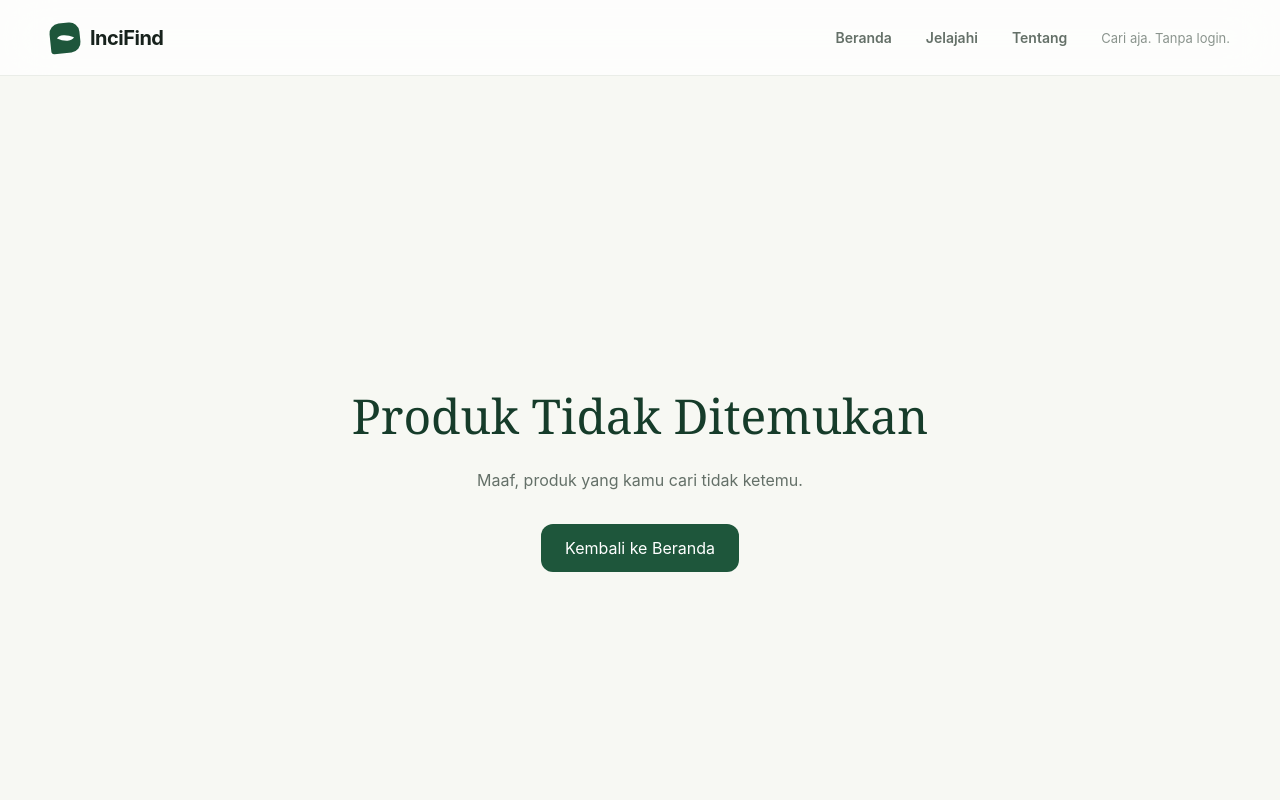
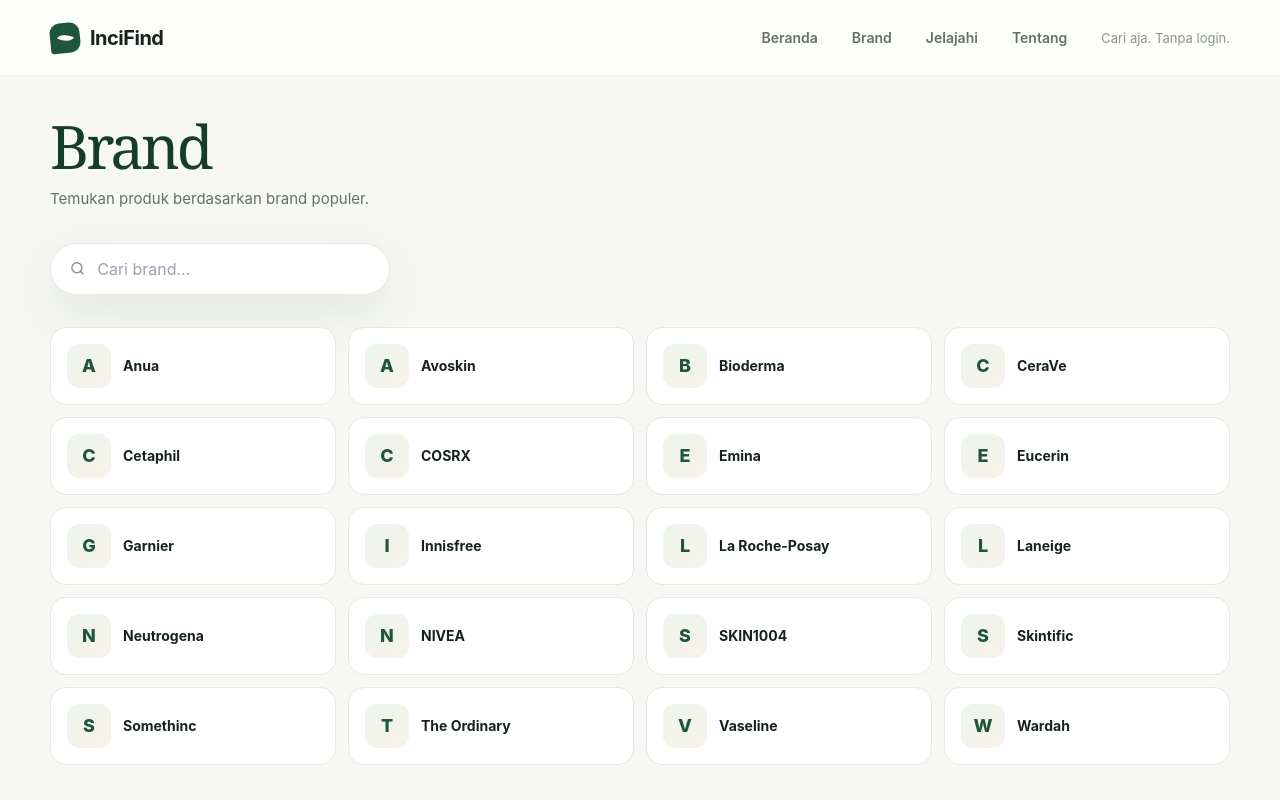
Before and after one commit to shafiqmu/InciFind, a Next.js app: page /brands in a window 1280 px wide. Before the commit this address had no page. Shown: the top 800 px of the page. Built offline with nearby package versions, Linux system fonts and the light colour scheme.

Commit message:
Search page + brands index + marquee + navbar Brand

```diff
--- a/app/brands/[slug]/page.tsx
+++ b/app/brands/[slug]/page.tsx
@@ -31,6 +31,10 @@
           Beranda
         </Link>
         <span className="text-ink-muted">/</span>
+        <Link href="/brands" className="text-ink-soft hover:text-pine-800">
+          Semua brand
+        </Link>
+        <span className="text-ink-muted">/</span>
         <span className="text-ink">{brand.name}</span>
       </nav>
 
--- /dev/null
+++ b/app/brands/page.tsx
@@ -0,0 +1,18 @@
+import BrandIndex from '../../components/brand/BrandIndex';
+
+export default function BrandsPage() {
+  return (
+    <main className="w-[min(1180px,calc(100%-40px))] mx-auto pt-10 pb-[90px]">
+      <div className="mb-8">
+        <h1 className="font-serif text-pine-900 text-[clamp(38px,5vw,60px)] leading-[1] tracking-[-0.05em]">
+          Brand
+        </h1>
+        <p className="mt-3 text-ink-soft text-[15px]">
+          Temukan produk berdasarkan brand populer.
+        </p>
+      </div>
+
+      <BrandIndex />
+    </main>
+  );
+}
--- a/app/page.tsx
+++ b/app/page.tsx
@@ -1,4 +1,5 @@
 import SearchBar from '@/components/search/SearchBar';
+import BrandMarquee from '@/components/home/BrandMarquee';
 
 const SUGGESTIONS = [
   { label: 'CeraVe', q: 'CeraVe' },
@@ -130,6 +131,8 @@
         </div>
       </section>
 
+      <BrandMarquee />
+
       {/* FEATURES */}
       <section className="w-[min(1180px,calc(100%-40px))] mx-auto grid grid-cols-2 lg:grid-cols-4 gap-4 pb-[110px]">
         {FEATURES.map((f) => (
--- /dev/null
+++ b/app/search/page.tsx
@@ -0,0 +1,79 @@
+import Link from 'next/link';
+import SearchBar from '@/components/search/SearchBar';
+import BrandGrid from '@/components/brand/BrandGrid';
+import { searchInkee } from '@/lib/inkee-client';
+import { filterStaticProducts } from '@/lib/products';
+
+export const dynamic = 'force-dynamic';
+
+interface SearchPageProps {
+  searchParams: { q?: string };
+}
+
+/**
+ * Halaman hasil pencarian: user pilih sendiri (enter tidak judi produk pertama).
+ * Foto diisi progresif via BrandGrid. URL shareable (?q=).
+ */
+export default async function SearchPage({ searchParams }: SearchPageProps) {
+  const q = (searchParams?.q || '').trim();
+
+  let names: Array<{ slug: string; name: string }> = [];
+  let hasMore = false;
+
+  if (q) {
+    try {
+      const res = await searchInkee(q, 50, 1);
+      names = res.products.map((p) => ({ slug: p.slug, name: p.name }));
+      hasMore = res.hasMore;
+    } catch {
+      names = [];
+    }
+    if (names.length === 0) {
+      try {
+        names = (filterStaticProducts(q) as unknown as Array<{ slug: string; name: string }>).map(
+          (p) => ({ slug: p.slug, name: p.name })
+        );
+      } catch {
+        names = [];
+      }
+    }
+  }
+
+  return (
+    <main className="w-[min(1180px,calc(100%-40px))] mx-auto pt-10 pb-[90px]">
+      <nav className="flex items-center gap-2 mb-8 text-[13px] font-semibold">
+        <Link href="/" className="text-ink-soft hover:text-pine-800">
+          Beranda
+        </Link>
+        <span className="text-ink-muted">/</span>
+        <span className="text-ink">Hasil pencarian</span>
+      </nav>
+
+      <div className="max-w-[560px] mb-8">
+        <SearchBar key={q} initial={q} align="start" />
+      </div>
+
+      {!q ? (
+        <p className="py-10 text-ink-muted text-center text-sm">
+          Ketik nama produk di atas untuk mencari.
+        </p>
+      ) : (
+        <>
+          <p className="mb-6 text-ink-soft text-[15px]">
+            {names.length} hasil untuk &ldquo;{q}&rdquo;{hasMore ? ' (+ lainnya)' : ''}
+          </p>
+          {names.length > 0 ? (
+            <BrandGrid
+              items={names.map((p) => ({ slug: p.slug, name: p.name }))}
+              searchPlaceholder="Cari di hasil ini..."
+            />
+          ) : (
+            <p className="py-10 text-ink-muted text-center text-sm italic">
+              Produk tidak ditemukan. Coba kata kunci lain.
+            </p>
+          )}
+        </>
+      )}
+    </main>
+  );
+}
--- a/components/brand/BrandGrid.tsx
+++ b/components/brand/BrandGrid.tsx
@@ -12,6 +12,7 @@
 
 interface BrandGridProps {
   items: BrandItem[];
+  searchPlaceholder?: string;
 }
 
 const PER_PAGE = 50;
@@ -21,7 +22,7 @@
  * Paginasi client-side 50/hal + search di SEMUA nama.
  * Foto diisi progresif (halaman aktif dulu) supaya tidak badai ke INKEE.
  */
-export default function BrandGrid({ items }: BrandGridProps) {
+export default function BrandGrid({ items, searchPlaceholder = 'Cari produk brand ini...' }: BrandGridProps) {
   const [q, setQ] = useState('');
   const [page, setPage] = useState(1);
   const [list, setList] = useState<BrandItem[]>(items);
@@ -105,8 +106,8 @@
         </svg>
         <input
           type="search"
-          placeholder="Cari produk brand ini..."
-          aria-label="Cari produk brand ini"
+          placeholder={searchPlaceholder}
+          aria-label={searchPlaceholder}
           value={q}
           onChange={(e) => {
             setQ(e.target.value);
--- /dev/null
+++ b/components/brand/BrandIndex.tsx
@@ -0,0 +1,80 @@
+'use client';
+
+import { useState } from 'react';
+import Link from 'next/link';
+import { useRouter } from 'next/navigation';
+import { POPULAR_BRANDS, slugifyBrand } from '@/lib/popular-brands';
+
+/**
+ * Index brand kurasi: filter live + jalan pintas ke brand mana pun
+ * (slugify → /brands/[slug], 404 kalau tidak ada di INKEE).
+ */
+export default function BrandIndex() {
+  const [q, setQ] = useState('');
+  const router = useRouter();
+
+  const query = q.trim().toLowerCase();
+  const filtered = query
+    ? POPULAR_BRANDS.filter((b) => b.name.toLowerCase().includes(query))
+    : POPULAR_BRANDS;
+
+  const goDirect = () => {
+    const slug = slugifyBrand(q);
+    if (slug) router.push(`/brands/${slug}`);
+  };
+
+  return (
+    <div>
+      <label className="w-full md:w-[340px] h-[52px] flex items-center px-[18px] bg-white border border-line rounded-full shrink-0 mb-8 shadow-[0_18px_50px_rgba(23,60,42,0.09)]">
+        <svg viewBox="0 0 24 24" fill="none" stroke="currentColor" strokeWidth="2" className="w-[19px] h-[19px] text-ink-muted mr-[11px]">
+          <circle cx="11" cy="11" r="7"></circle>
+          <path d="m20 20-4-4"></path>
+        </svg>
+        <input
+          type="search"
+          placeholder="Cari brand..."
+          aria-label="Cari brand"
+          value={q}
+          onChange={(e) => setQ(e.target.value)}
+          onKeyDown={(e) => {
+            if (e.key === 'Enter') goDirect();
+          }}
+          className="w-full border-0 outline-0 text-ink bg-transparent text-base"
+        />
+      </label>
+
+      <div className="grid grid-cols-2 sm:grid-cols-3 lg:grid-cols-4 gap-3">
+        {filtered.map((b) => (
+          <Link
+            key={b.slug}
+            href={`/brands/${b.slug}`}
+            className="group flex items-center gap-3 p-4 bg-white border border-line rounded-2xl transition-all hover:border-pine-600 hover:-translate-y-0.5"
+          >
+            <span className="w-11 h-11 grid place-items-center shrink-0 bg-[linear-gradient(145deg,#edf5ed,#f7f2e9)] rounded-xl text-pine-800 font-extrabold text-lg">
+              {b.name[0]}
+            </span>
+            <span className="text-ink text-sm font-bold group-hover:text-pine-800 truncate">
+              {b.name}
+            </span>
+          </Link>
+        ))}
+      </div>
+
+      {filtered.length === 0 && (
+        <p className="py-6 text-ink-muted text-center text-sm italic">
+          Tidak ada di daftar populer.
+        </p>
+      )}
+
+      {query && (
+        <button
+          type="button"
+          onClick={goDirect}
+          className="mt-6 w-full p-4 text-center bg-pine-100 border border-pine-200 rounded-2xl text-pine-800 text-sm font-bold transition-all hover:bg-pine-200"
+        >
+          Lihat brand &ldquo;{q.trim()}&rdquo; →
+        </button>
+      )}
+    </div>
+  );
+}
--- /dev/null
+++ b/components/home/BrandMarquee.tsx
@@ -0,0 +1,33 @@
+import { POPULAR_BRANDS } from '@/lib/popular-brands';
+
+/**
+ * Marquee brand populer: pajangan, TIDAK clickable.
+ * Hormati reduced-motion + jeda saat hover.
+ */
+export default function BrandMarquee() {
+  const row = [...POPULAR_BRANDS, ...POPULAR_BRANDS];
+
+  return (
+    <section aria-label="Brand yang tersedia di InciFind" className="py-10 overflow-hidden">
+      <p className="text-center text-ink-muted text-xs font-bold uppercase tracking-[0.14em] mb-5">
+        Brand yang tersedia di InciFind
+      </p>
+      <div className="marquee relative">
+        <div className="absolute inset-y-0 left-0 w-16 bg-gradient-to-r from-mist to-transparent z-[1] pointer-events-none" />
+        <div className="absolute inset-y-0 right-0 w-16 bg-gradient-to-l from-mist to-transparent z-[1] pointer-events-none" />
+        <div className="marquee-track flex w-max items-center gap-8 pr-8">
+          {row.map((b, i) => (
+            <span
+              key={`${b.slug}-${i}`}
+              aria-hidden={i >= POPULAR_BRANDS.length}
+              className="whitespace-nowrap font-serif text-pine-900/60 text-xl md:text-2xl"
+            >
+              {b.name}
+              <span className="ml-8 text-pine-600/50">·</span>
+            </span>
+          ))}
+        </div>
+      </div>
+    </section>
+  );
+}
--- a/components/layout/Navbar.tsx
+++ b/components/layout/Navbar.tsx
@@ -12,6 +12,7 @@
         </Link>
         <div className="flex items-center gap-4 md:gap-[34px] text-ink-soft text-[13px] md:text-sm font-semibold">
           <Link href="/" className="hover:text-pine-800 transition-colors">Beranda</Link>
+          <Link href="/brands" className="hover:text-pine-800 transition-colors">Brand</Link>
           <Link href="/#education" className="hover:text-pine-800 transition-colors">Jelajahi</Link>
           <Link href="/#footer" className="hover:text-pine-800 transition-colors">Tentang</Link>
           <span className="hidden lg:inline text-ink-muted text-[13px] font-normal">Cari aja. Tanpa login.</span>
--- a/components/search/SearchBar.tsx
+++ b/components/search/SearchBar.tsx
@@ -10,9 +10,9 @@
   q: string;
 }
 
-export default function SearchBar({ suggestions = [], align = 'center' }: { suggestions?: Suggestion[]; align?: 'start' | 'center' }) {
+export default function SearchBar({ suggestions = [], align = 'center', initial = '' }: { suggestions?: Suggestion[]; align?: 'start' | 'center'; initial?: string }) {
   const router = useRouter();
-  const [query, setQuery] = useState('');
+  const [query, setQuery] = useState(initial);
   const [results, setResults] = useState<Product[]>([]);
   const [isOpen, setIsOpen] = useState(false);
   const [loading, setLoading] = useState(false);
@@ -87,20 +87,17 @@
     }
   };
 
-  // Submit form + tombol saran: user sudah settle → langsung tanpa debounce.
-  const runSearch = (value: string) => {
-    setQuery(value);
-    if (debounceTimer.current) clearTimeout(debounceTimer.current);
-    return doSearch(value);
-  };
-
+  // Enter → halaman hasil (user pilih sendiri, jangan judi produk pertama)
   const handleSubmit = async (e: React.FormEvent) => {
     e.preventDefault();
     if (!query.trim()) return;
-    const found = results.length > 0 ? results : await runSearch(query);
-    if (found.length > 0 && found[0].slug) {
-      router.push(`/products/${found[0].slug}`);
-    }
+    if (debounceTimer.current) clearTimeout(debounceTimer.current);
+    router.push(`/search?q=${encodeURIComponent(query.trim())}`);
+  };
+
+  const goSearchPage = (value: string) => {
+    if (!value.trim()) return;
+    router.push(`/search?q=${encodeURIComponent(value.trim())}`);
   };
 
   const initialOf = (p: Product) =>
@@ -224,7 +221,7 @@
             <button
               key={s.label}
               type="button"
-              onClick={() => runSearch(s.q)}
+              onClick={() => goSearchPage(s.q)}
               className="border border-pine-200 bg-white/75 text-pine-800 rounded-full px-3 py-[7px] text-xs font-semibold transition-all hover:bg-pine-100 hover:border-pine-600"
             >
               {s.label}
--- /dev/null
+++ b/lib/popular-brands.ts
@@ -0,0 +1,41 @@
+/**
+ * Brand populer kurasi manual — slug TERVERIFIKASI ke inkeedecoder.com.
+ * Jangan tambah tebakan: cek `https://inkeedecoder.com/brands/<slug>` 200 dulu.
+ * Dipakai: /brands, marquee homepage. Urutan A–Z.
+ */
+export interface PopularBrand {
+  name: string;
+  slug: string;
+}
+
+export const POPULAR_BRANDS: PopularBrand[] = [
+  { name: 'Anua', slug: 'anua' },
+  { name: 'Avoskin', slug: 'avoskin' },
+  { name: 'Bioderma', slug: 'bioderma' },
+  { name: 'CeraVe', slug: 'cerave' },
+  { name: 'Cetaphil', slug: 'cetaphil' },
+  { name: 'COSRX', slug: 'cosrx' },
+  { name: 'Emina', slug: 'emina' },
+  { name: 'Eucerin', slug: 'eucerin' },
+  { name: 'Garnier', slug: 'garnier' },
+  { name: 'Innisfree', slug: 'innisfree' },
+  { name: 'La Roche-Posay', slug: 'la-roche-posay' },
+  { name: 'Laneige', slug: 'laneige' },
+  { name: 'Neutrogena', slug: 'neutrogena' },
+  { name: 'NIVEA', slug: 'nivea' },
+  { name: 'SKIN1004', slug: 'skin1004' },
+  { name: 'Skintific', slug: 'skintific' },
+  { name: 'Somethinc', slug: 'somethinc' },
+  { name: 'The Ordinary', slug: 'the-ordinary' },
+  { name: 'Vaseline', slug: 'vaseline' },
+  { name: 'Wardah', slug: 'wardah' },
+];
+
+export function slugifyBrand(q: string): string {
+  return q
+    .toLowerCase()
+    .trim()
+    .replace(/[''ʼ]/g, '')
+    .replace(/[^a-z0-9]+/g, '-')
+    .replace(/^-+|-+$/g, '');
+}
--- a/styles/globals.css
+++ b/styles/globals.css
@@ -270,3 +270,18 @@
   .serum-bottle { transform: scale(0.85); transform-origin: bottom center; }
   .cream-jar { transform: scale(0.85); transform-origin: bottom right; }
 }
+
+/* Brand marquee: loop pelan, jeda saat hover, mati bila reduced-motion */
+@keyframes incifind-marquee {
+  from { transform: translateX(0); }
+  to { transform: translateX(-50%); }
+}
+.marquee-track {
+  animation: incifind-marquee 40s linear infinite;
+}
+.marquee:hover .marquee-track {
+  animation-play-state: paused;
+}
+@media (prefers-reduced-motion: reduce) {
+  .marquee-track { animation: none; }
+}
```
